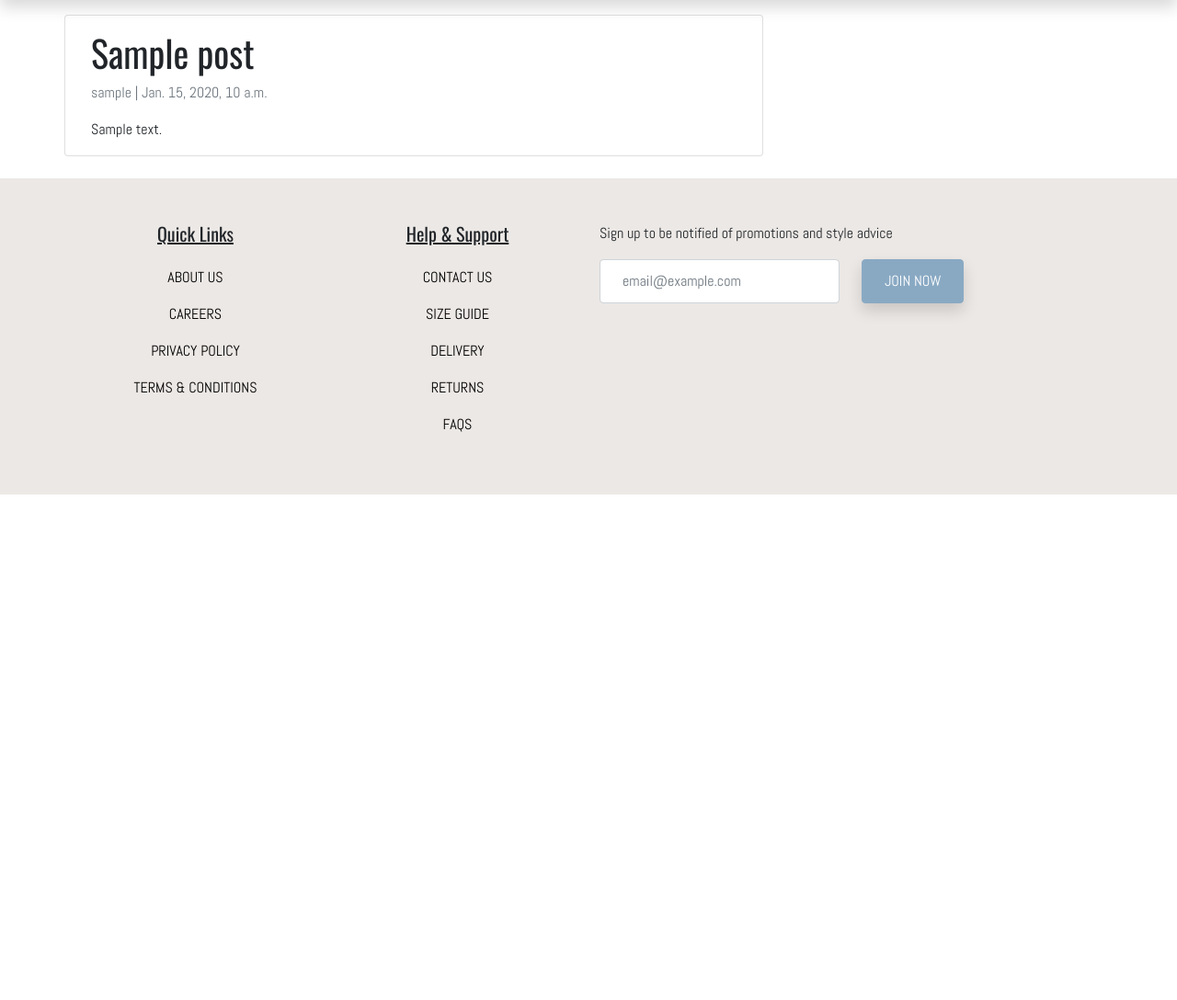
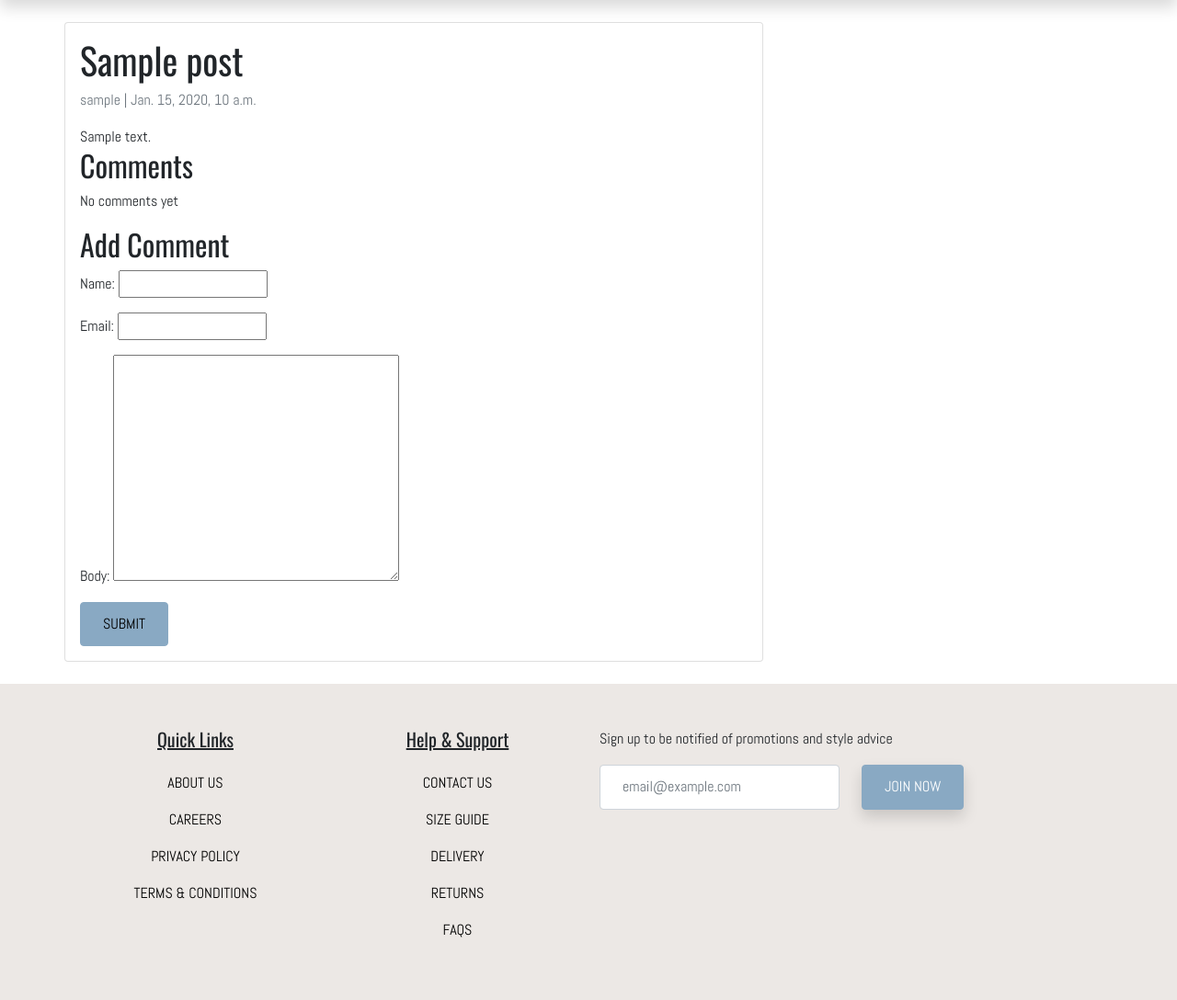
Before and after one commit to marktheskies/theidleman, a Django app: a page that uses templates/post_detail.html in a window 1280 px wide. Shown: the part 88-1176 px from the top of the page at 92% size. Before the commit the page ends 626 px from the top, so only its background shows below. Run offline with Django 3.2, Linux system fonts and the light colour scheme; tables that the repository leaves empty hold one stand-in row (values such as "Sample post"); style sheets or scripts are compiled from the project's sources; some libraries are stand-ins or nearby versions.

Commit message:
Added comments to blog pages - error when submitting

```diff
--- /dev/null
+++ b/blog/forms.py
@@ -0,0 +1,8 @@
+from django import forms
+
+from blog.models import Comment
+
+class CommentForm(forms.ModelForm):
+    class Meta:
+        model = Comment
+        fields = ['name', 'email', 'body']
--- a/blog/models.py
+++ b/blog/models.py
@@ -19,5 +19,12 @@ class Post(models.Model):
     class Meta:
         ordering = ['-created_on']
 
-    def __str__(self):
-        return self.title
+class Comment(models.Model):
+    post = models.ForeignKey(Post, related_name='comments', on_delete= models.CASCADE)
+    name = models.CharField(max_length=200, unique=True)
+    email = models.EmailField()
+    body = models.TextField()
+    created_on = models.DateTimeField(auto_now_add=True)
+
+    class Meta:
+        ordering = ['created_on']
--- a/blog/urls.py
+++ b/blog/urls.py
@@ -1,8 +1,8 @@
-from . import views
 from django.urls import path
-from blog.views import posts
+
+from blog.views import posts, post_detail
 
 urlpatterns = [
     path('', posts, name='blog'),
-    path('<slug:slug>/', views.PostDetail.as_view(), name='post_detail'),
+    path('<slug:slug>/', post_detail, name='post_detail'),
 ]
--- a/blog/views.py
+++ b/blog/views.py
@@ -1,12 +1,23 @@
 from django.views import generic
-from django.shortcuts import render
+from django.shortcuts import render, redirect
 from .models import Post
-
-class PostDetail(generic.DetailView):
-    model = Post
-    template_name = 'post_detail.html'
-
+from .forms import CommentForm
 
 def posts(request):
     context = {"post_list": Post.objects.all()}
     return render(request, "blog.html", context)
+
+def post_detail(request, slug):
+    context = {"post_detail": Post.objects.get(slug=slug), "form": CommentForm()}
+
+    if request.method == "POST":
+        form = CommentForm(request.POST)
+
+        if form.is_valid():
+            comment = form.save(commit=False)
+            comment.post = post
+            comment.save()
+
+            return redirect ("post_detail", slug=post.slug)
+
+    return render(request, "post_detail.html", context)
--- a/templates/blog.html
+++ b/templates/blog.html
@@ -1,5 +1,10 @@
 {% extends "layout.html" %}
+
+{% block title %}Blog | TheIdleMan{% endblock %}
+
 {% block content %}
+
+
 <div class="container">
     <div class="row">
         <!-- Blog Entries Column -->
--- a/templates/post_detail.html
+++ b/templates/post_detail.html
@@ -1,13 +1,51 @@
-{% extends 'layout.html' %} {% block content %}
+{% extends 'layout.html' %}
+
+{% block content %}
+
+{% load humanize %}
 
 <div class="container">
   <div class="row">
-    <div class="col-md-8 card mb-4  mt-3 left  top">
-      <div class="card-body">
-        <h1>{% block title %} {{ object.title }} {% endblock title %}</h1>
-        <p class=" text-muted">{{ post.author }} | {{ post.created_on }}</p>
-        <p class="card-text ">{{ object.content | safe }}</p>
+    <div class="col-md-8 card mb-4 mt-4 p-3">
+      <div>
+        <h1>{% block title %} {{ post_detail.title }} {% endblock title %}</h1>
+        <p class=" text-muted">{{ post_detail.author }} | {{ post_detail.created_on }}</p>
+        <p class="card-text ">{{ post_detail.content }}</p>
       </div>
+
+      <h2 class="subtitle">Comments</h2>
+      {% for comment in post.comments.all %}
+        <article class="media">
+          <div class="media-content">
+            <div class="content">
+              <p>
+               <strong>{{ comment.name }}</strong> <small>{{ comment.date_added }}</small>
+               <br>
+               {{ comment.body }}
+              </p>
+            </div>
+          </div>
+        </article>
+      {% empty %}
+        <div class="notification">
+          <p>No comments yet</p>
+        </div>
+      {% endfor %}
+
+
+      <h2 class="subtitle">Add Comment</h2>
+
+        <form method="post" action=".">
+          {% csrf_token %}
+
+          {{ form.as_p }}
+
+          <div class="field">
+            <div class="control">
+                <button class="btn btn-primary">Submit</button>
+            </div>
+          </div>
+        </form>
     </div>
   </div>
 </div>
```
Also changed, not shown: templates/home.html (+4 -5 lines), blog/migrations/0002_comment.py (added).
